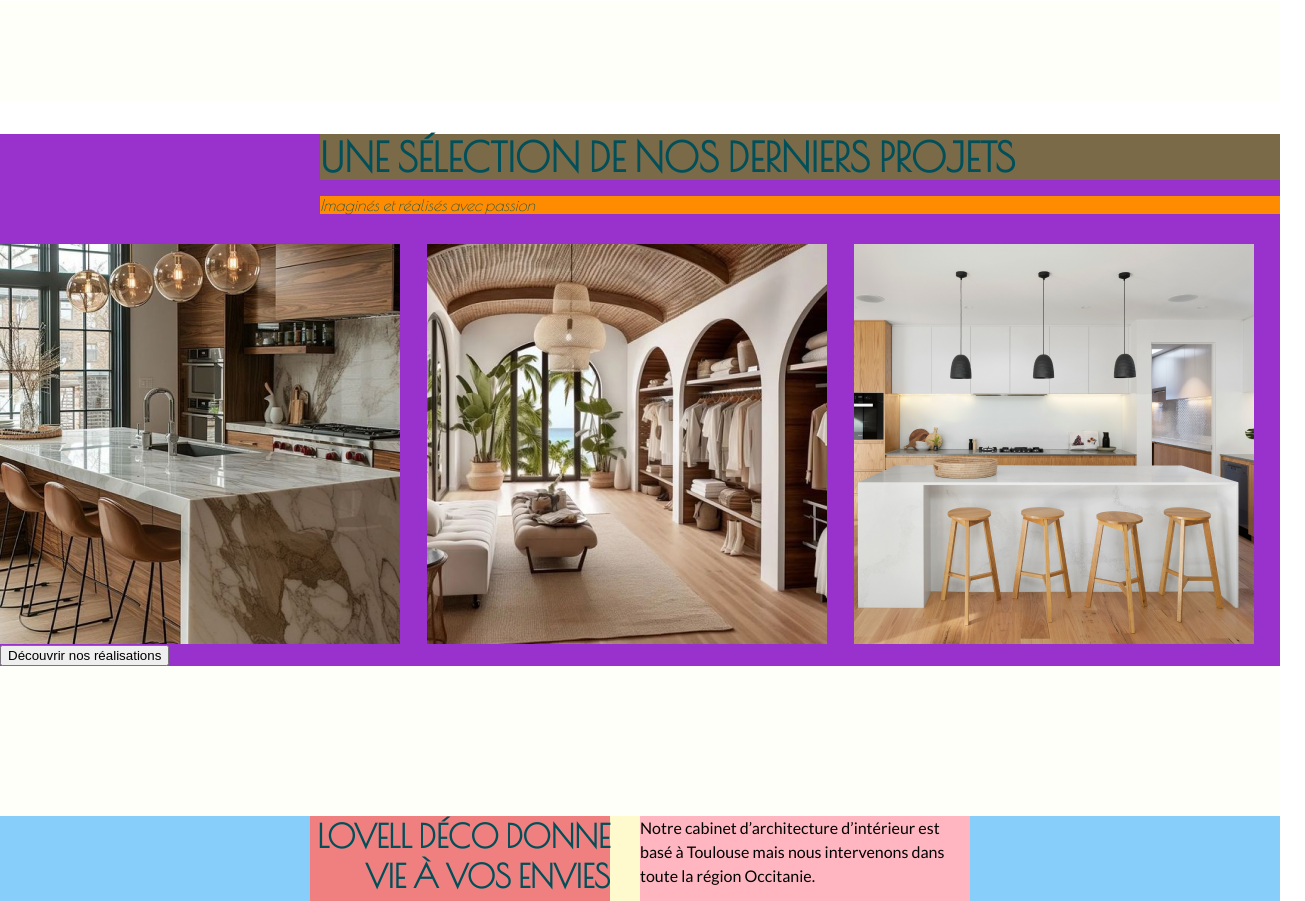
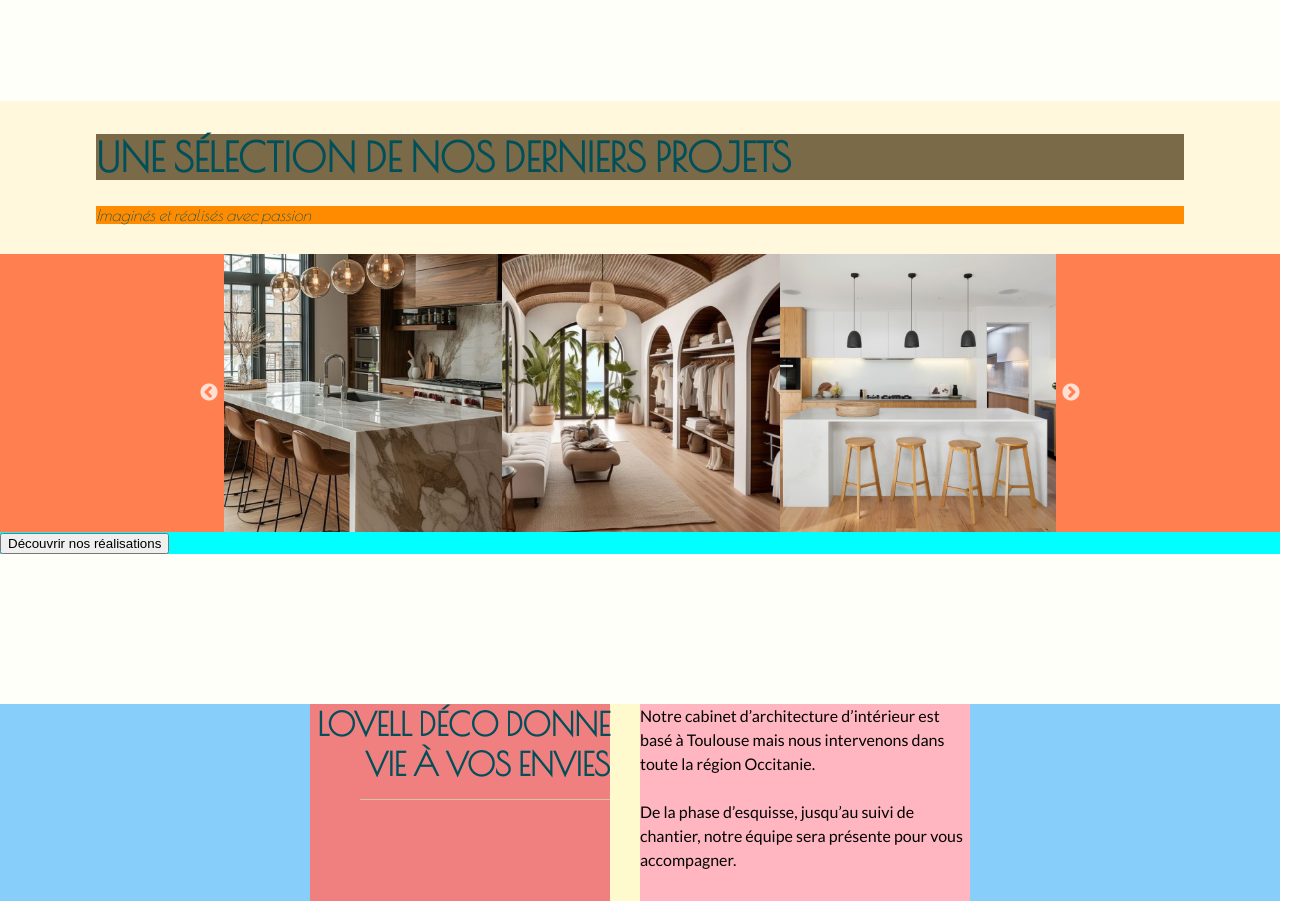
Before and after one commit to Aurore-Chapelle/Lovell_deco, a plain HTML site: page html/homepage.html in a window 1280 px wide. Shown: the part 827-1728 px from the top of the page, 1305 px wide, since content can reach past the window. Drawn offline with nearby package versions, Linux system fonts and the light colour scheme.

Commit message:
texte realisations ok

```diff
--- a/css/realisations.css
+++ b/css/realisations.css
@@ -1,12 +1,22 @@
 /* Réalisations */
 
+#realisations {
+    background-color: aqua;
+    width: 100vw;
+}
+.container-texte {
+    background-color: cornsilk;
+    display: flex;
+    flex-direction: column;
+    align-items: center;
+}
 #realisations h1 {
     background-color: rgb(122, 106, 72);
     font-family: var(--font-secondary);
     color: var(--primary-color);
     text-transform: uppercase;
     font-size: 40px;
-    margin-left: 320px;
+    width: 85%;
     margin-bottom: 10px;
 }
 
@@ -15,15 +25,19 @@
     font-family: var(--font-secondary);
     color: var(--primary-color);
     font-style: italic;
-    margin-left: 320px;
+    width: 85%;
     margin-bottom: 30px;
 }
 
+.container-slider {
+    background-color: coral;
+    display: flex;
+    justify-content: center;
+
+}
+
 .multiple-items {
-    margin: 0 auto;
-    /* Centre le slider horizontalement */
-    max-width: 1280px;
-    /* Largeur maximale souhaitée pour le slider */
+    width: 65%;
 }
 
 /* Style du slider */
--- a/html/homepage.html
+++ b/html/homepage.html
@@ -88,9 +88,13 @@
 
     <main>
         <section id="realisations">
+            <div class="container-texte">
                 <h1>une sélection de nos derniers projets</h1>
                 <p>Imaginés et réalisés avec passion</p>
+            </div>
 
+
+            <div class="container-slider">
                 <div class="multiple-items">
                     <div>
                         <img src="../img/slider/1.png" alt="">
@@ -109,6 +113,7 @@
                     </div>
                     <div>
                         <img src="../img/slider/6.png" alt="">
+                    </div>
                 </div>
             </div>
             <button>Découvrir nos réalisations</button>
```
Lines whose indentation alone changed are shown as unchanged.
